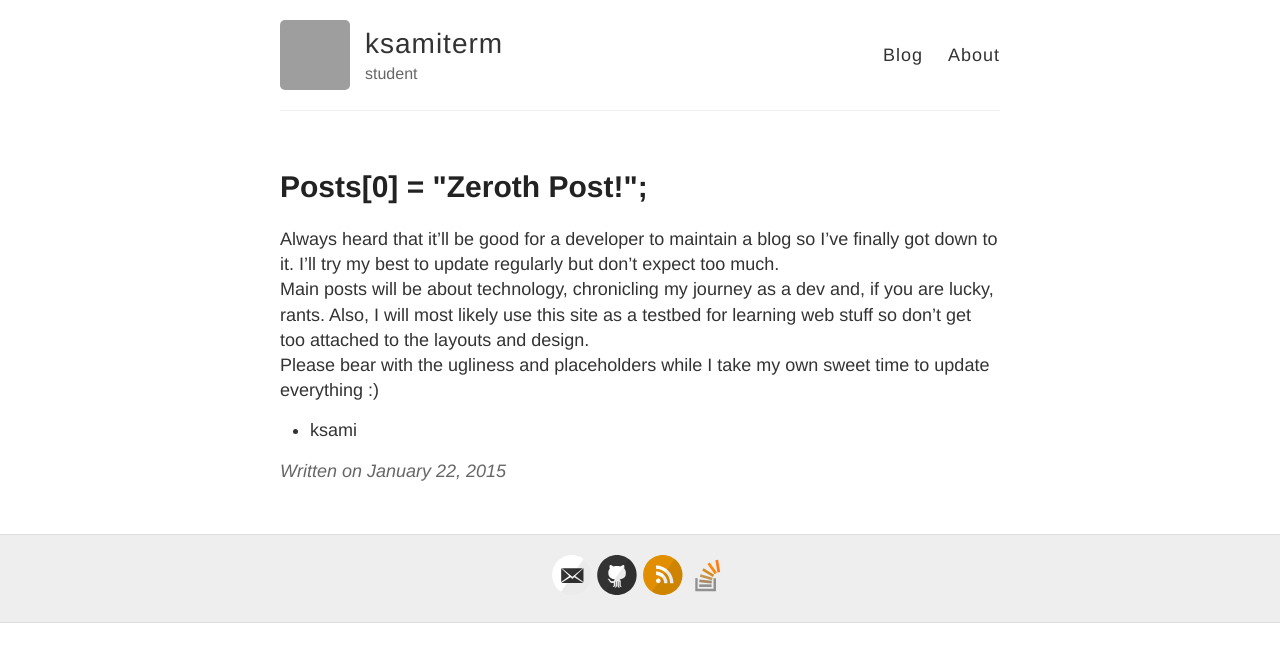
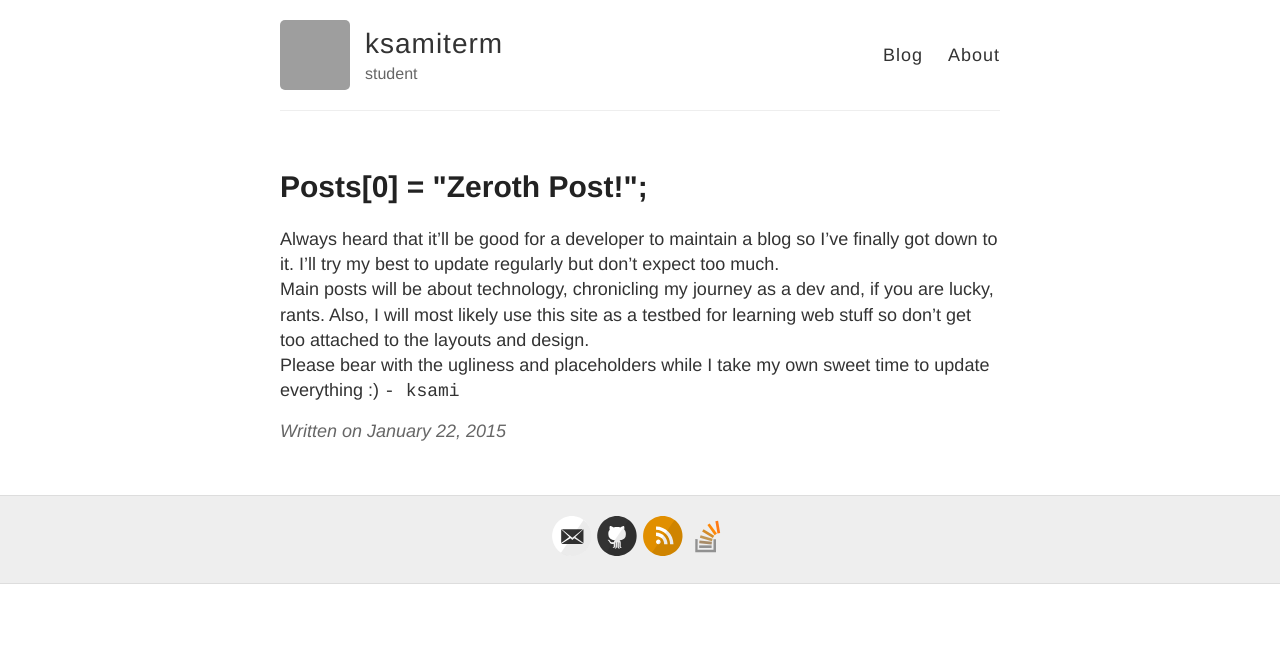
Before and after one commit to ksami/ksami.github.io, a Jekyll site: the page built from _posts/2015-01-22-Zeroth-Post.md, in a window 1280 px wide. Shown: the top 662 px of the page. Built offline with Jekyll 4.4.1, drawn with Linux system fonts in a browser that asks for light colours; Markdown is read by kramdown in place of the engine named in the settings; grey boxes are pictures that could not be loaded.

```diff
--- a/_posts/2015-01-22-Zeroth-Post.md
+++ b/_posts/2015-01-22-Zeroth-Post.md
@@ -5,6 +5,4 @@ title: Posts[0] = "Zeroth Post!";
 
 Always heard that it'll be good for a developer to maintain a blog so I've finally got down to it. I'll try my best to update regularly but don't expect too much.
 Main posts will be about technology, chronicling my journey as a dev and, if you are lucky, rants. Also, I will most likely use this site as a testbed for learning web stuff so don't get too attached to the layouts and design.
-Please bear with the ugliness and placeholders while I take my own sweet time to update everything :)
-
-  - ksami
+Please bear with the ugliness and placeholders while I take my own sweet time to update everything :)  `- ksami`
```
